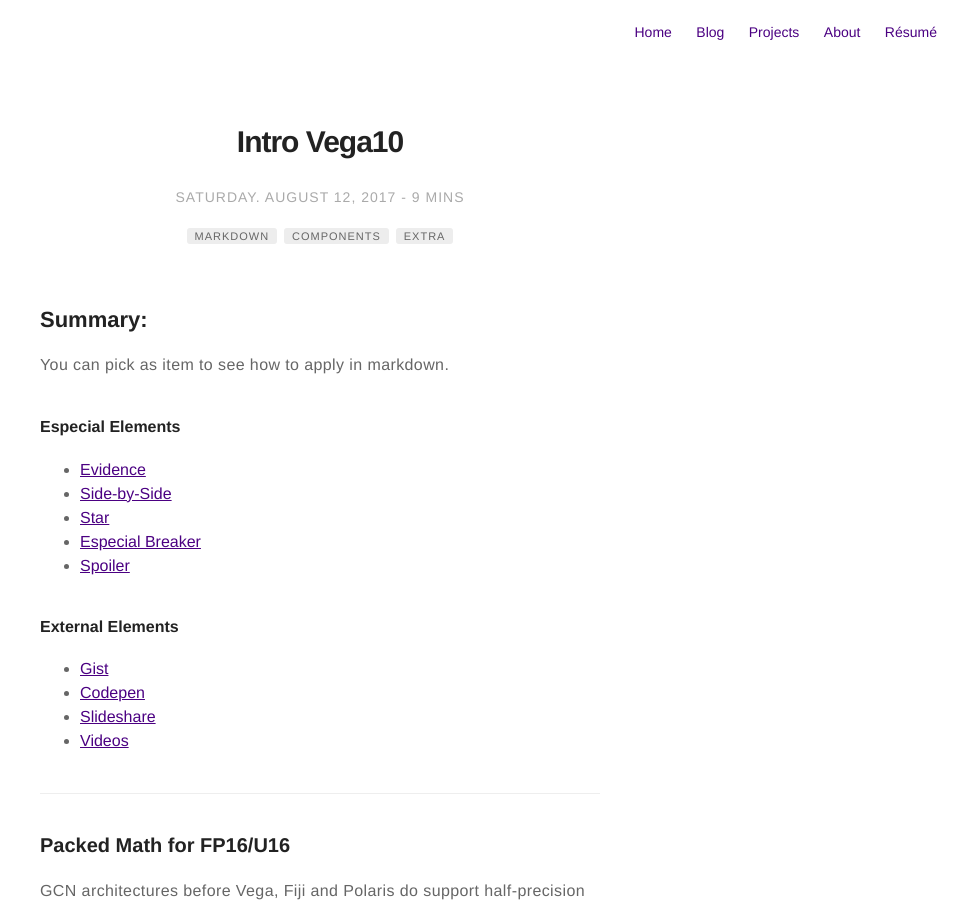
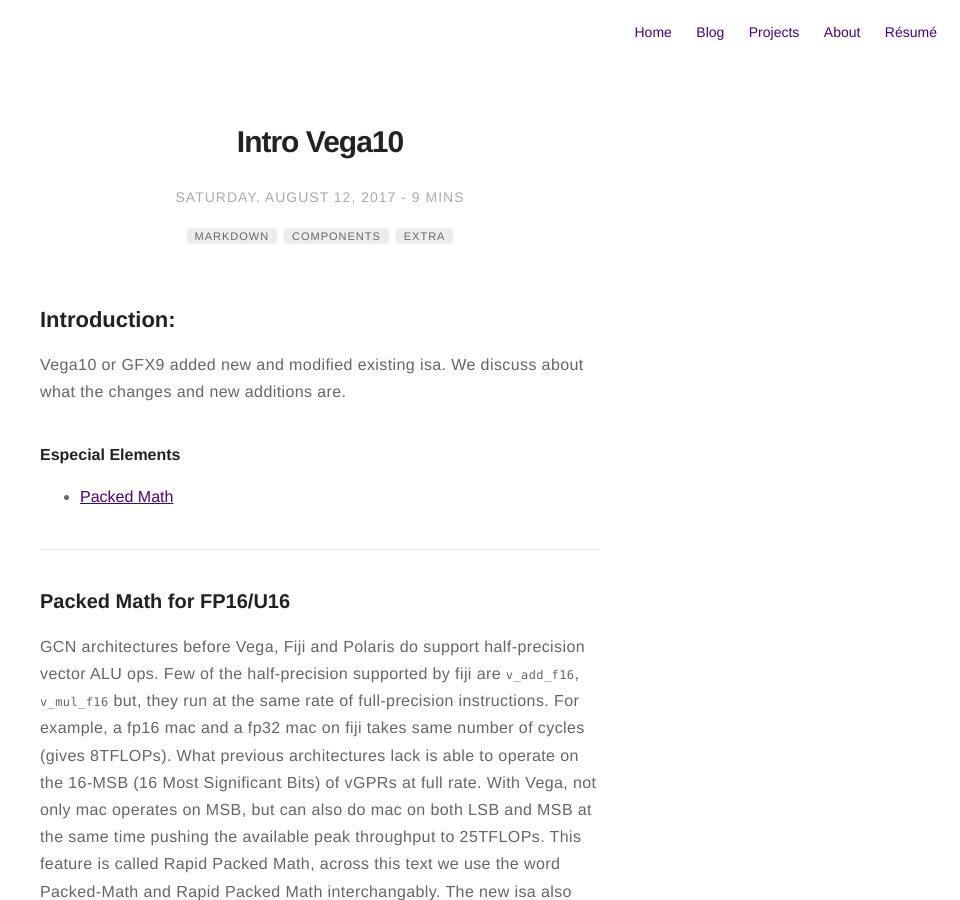
Before and after one commit to adityaatluri/adityaatluri.github.io, a Jekyll site: the page built from _posts/2017-08-12-intro-vega10.md, in a window 1280 px wide and 900 px high. Shown: the whole window, without its empty margins (320-1280 px from the left). Built offline with Jekyll 4.4.1, drawn with Linux system fonts in a browser that asks for light colours; comment, search, counter and statistics services are not loaded.

Commit message:
added introduction

````diff
--- a/_posts/2017-08-12-intro-vega10.md
+++ b/_posts/2017-08-12-intro-vega10.md
@@ -14,29 +14,19 @@ description: What's new in Vega for Compute?
 # jemoji: '<img class="emoji" title=":ramen:" alt=":ramen:" src="https://assets.github.com/images/icons/emoji/unicode/1f35c.png" height="20" width="20" align="absmiddle">'
 ---
 
-## Summary:
+## Introduction:
 
-You can pick as item to see how to apply in markdown.
+Vega10 or GFX9 added new and modified existing isa. We discuss about what the changes and new additions are.
 
 #### Especial Elements
-- [Evidence](#evidence)
-- [Side-by-Side](#side-by-side)
-- [Star](#star)
-- [Especial Breaker](#especial-breaker)
-- [Spoiler](#spoiler)
-
-#### External Elements
-- [Gist](#gist)
-- [Codepen](#codepen)
-- [Slideshare](#slideshare)
-- [Videos](#videos)
+- [Packed Math](#Packed-Math-for-FP16/U16)
 
 ---
 
 ### Packed Math for FP16/U16
 GCN architectures before Vega, Fiji and Polaris do support half-precision vector ALU ops. Few of the half-precision supported by fiji are `v_add_f16`, `v_mul_f16` but, they run at the same rate of full-precision instructions. For example, a fp16 mac and a fp32 mac on fiji takes same number of cycles (gives 8TFLOPs). What previous architectures lack is able to operate on the 16-MSB (16 Most Significant Bits) of vGPRs at full rate. With Vega, not only mac operates on MSB, but can also do mac on both LSB and MSB at the same time pushing the available peak throughput to 25TFLOPs. This feature is called Rapid Packed Math, across this text we use the word Packed-Math and Rapid Packed Math interchangably. The new isa also support signed and unsigned shorts. Here are the new 16bit isa ops added to vega:
 
-```asm
+{% highlight asm %}
 v_pk_mad_i16
 v_pk_mul_lo_u16
 v_pk_add_i16
@@ -65,7 +55,7 @@ v_mad_mixhi_f16
 s_pack_ll_b16_b32
 s_pack_lh_b16_b32
 s_pack_hh_b16_b32
-```
+{% endhighlight %}
 
 For discussion, we focus on fp16 instructions. Same concepts can be extended to i16 instructions.
 
@@ -74,12 +64,12 @@ For example, let us try out a simple 2x2 matrix multiplication where 2 fp16s are
 
 The result is,
 
-```cpp
+{% highlight cpp %}
 c.x = a.x * b.x + a.y * b.z + c.x;
 c.y = a.x * b.y + a.y * b.w + c.y;
 c.z = a.z * b.x + a.w * b.z + c.z;
 c.w = a.z * b.y + a.w * b.w + c.w;
-```
+{% endhighlight %}
 
 The following HIP kernel translates 2x2 fp16 gemm kernel to packed math isa.
 
````
